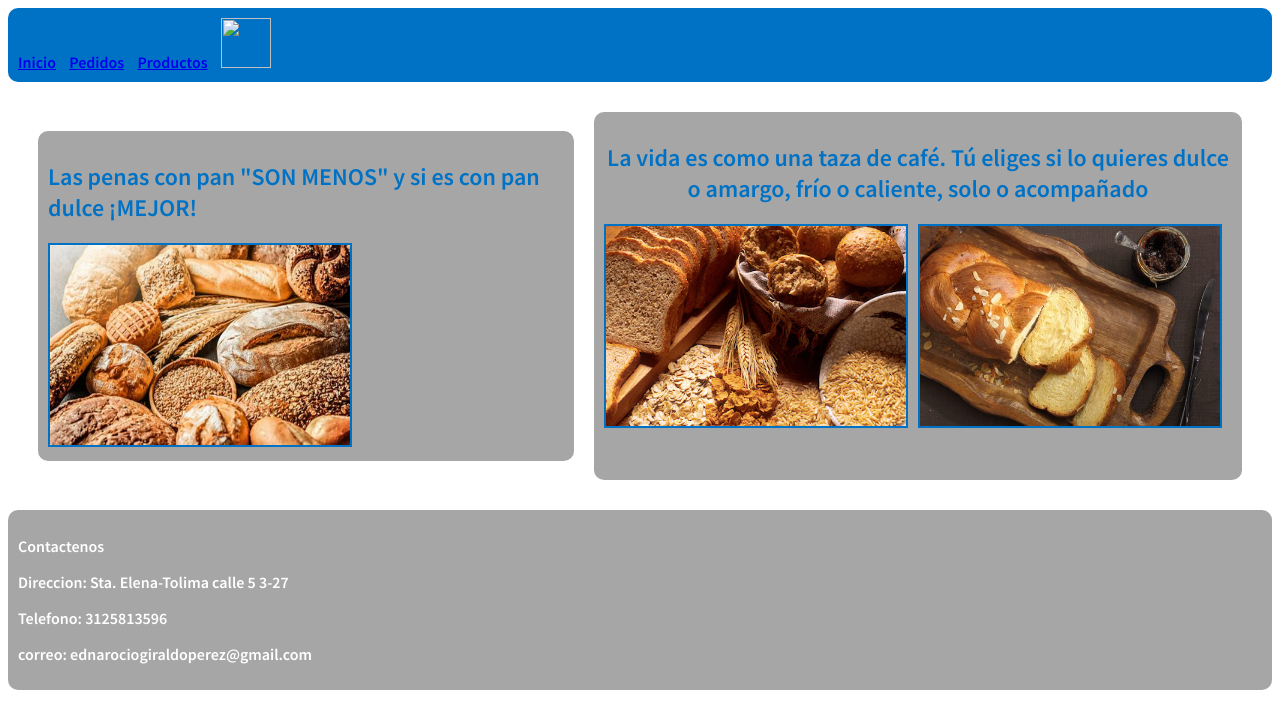
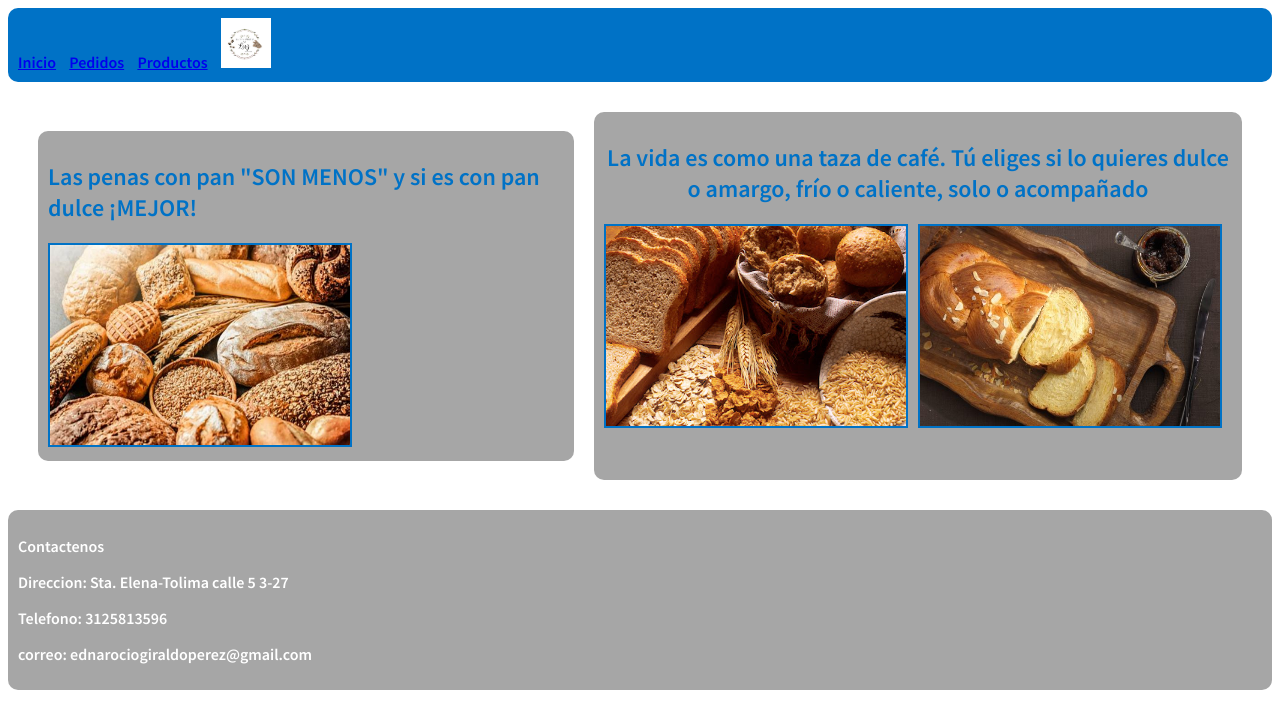
Before and after one commit to yeimimurcia189/proyectosena, a plain HTML site: page index.html in a window 1280 px wide. Drawn offline with Linux system fonts and the light colour scheme.

Commit message:
Update index.html

```diff
--- a/index.html
+++ b/index.html
@@ -18,7 +18,7 @@
             <li><a href="index.html">Inicio</a></li>
             <li><a href="pedido.html">Pedidos</a></li>
             <li><a href="productos.html">Productos</a></li>
-            <img id="logo" src="">
+            <img id="logo" src="rinconcito.jpg">
       </div>
     </div>
   </header>
```
